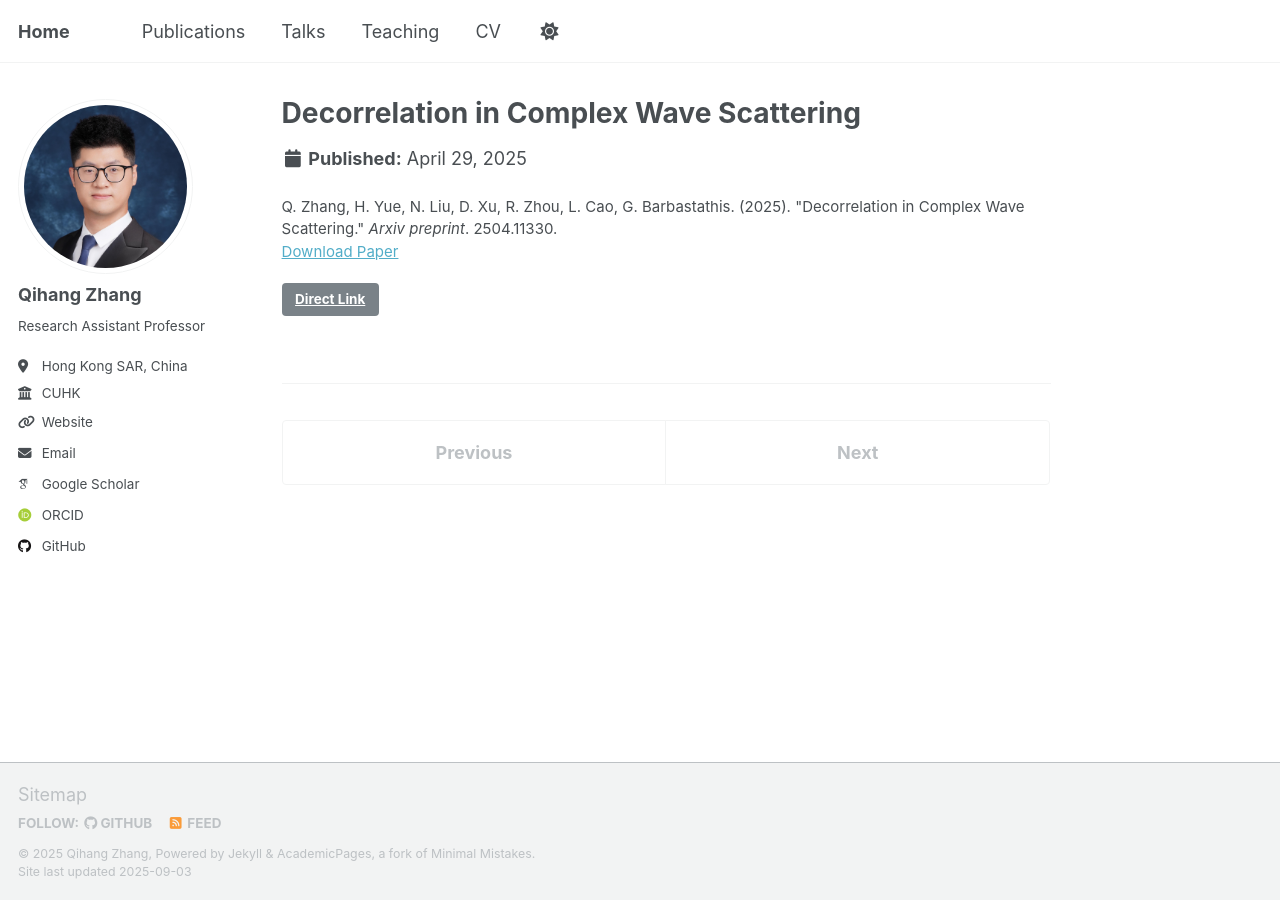
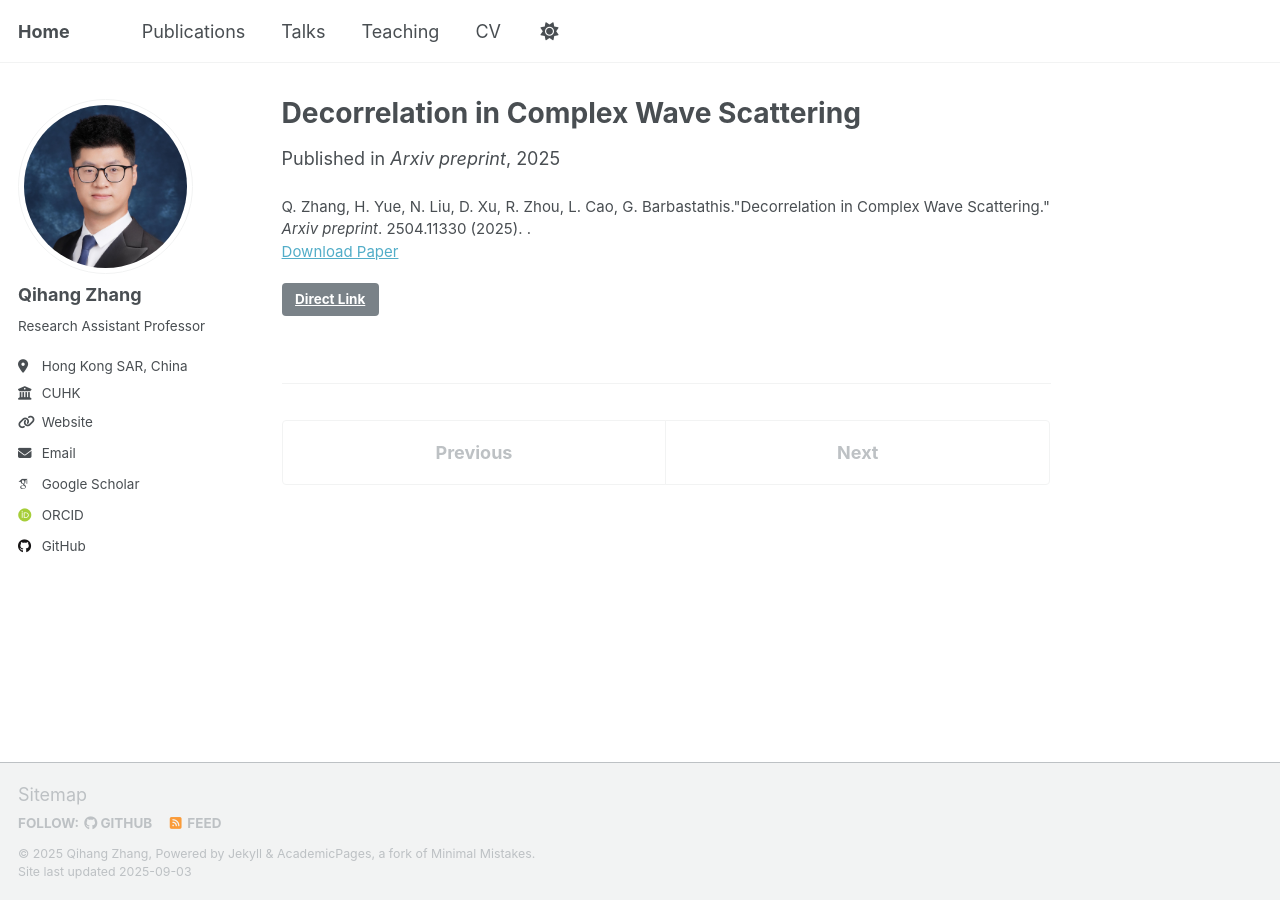
Before and after one commit to qhzhang95/qhzhang95.github.io, a Jekyll site: the page built from _publications/2025-04-paper-decor.md, in a window 1280 px wide. Built offline with Jekyll 4.4.1, drawn with Linux system fonts in a browser that asks for light colours; some web fonts are replaced; a script that is not in the unit is left out; part of the change alters nothing that is shown.

Commit message:
Update 2025-04-paper-decor.md

```diff
--- a/_publications/2025-04-paper-decor.md
+++ b/_publications/2025-04-paper-decor.md
@@ -5,8 +5,8 @@ category: manuscripts
 permalink: /publication/2025-04-paper-decor
 #excerpt: 'this is short description in the publication panel.' abstract
 date: 2025-04-29
-#venue: 'Arxiv preprint'
+venue: 'Arxiv preprint'
 paperurl: 'https://arxiv.org/pdf/2504.11330' #'http://qhzhang95.github.io/files/2025_decor.pdf'
 link: 'https://arxiv.org/abs/2504.11330'
-citation: 'Q. Zhang, H. Yue, N. Liu, D. Xu, R. Zhou, L. Cao, G. Barbastathis. (2025). &quot;Decorrelation in Complex Wave Scattering.&quot; <i>Arxiv preprint</i>. 2504.11330.'
+citation: 'Q. Zhang, H. Yue, N. Liu, D. Xu, R. Zhou, L. Cao, G. Barbastathis.&quot;Decorrelation in Complex Wave Scattering.&quot; <i>Arxiv preprint</i>. 2504.11330 (2025). .'
 ---
```
